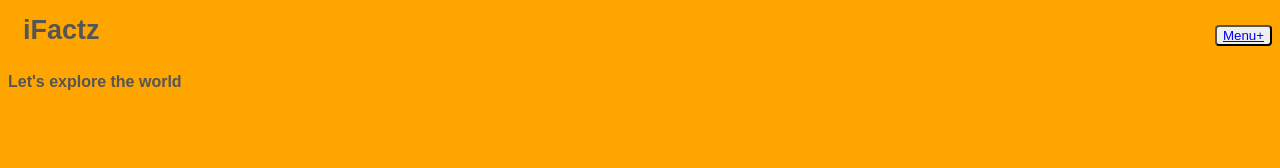
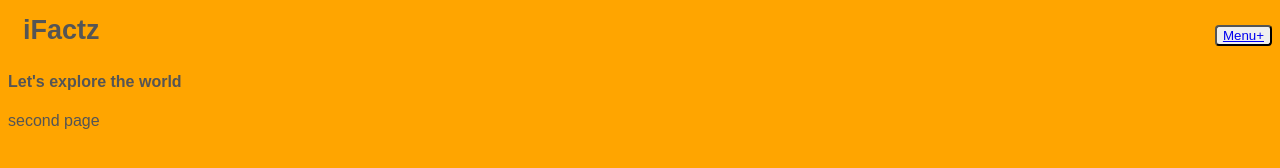
Before and after one commit to szamci17/iFactz.github.io, a plain HTML site: page index.html in a window 1280 px wide. Drawn offline with Linux system fonts and the light colour scheme.

Commit message:
Update index.html

```diff
--- a/index.html
+++ b/index.html
@@ -55,6 +55,8 @@
    <button class="b">    <a href="menu.html">Menu+</a></button>
          <h3 class="a">iFactz</h3>
 <h4>Let's explore the world</h4>
+<a href"second.html">second page</a>
+
 
 
 
```
